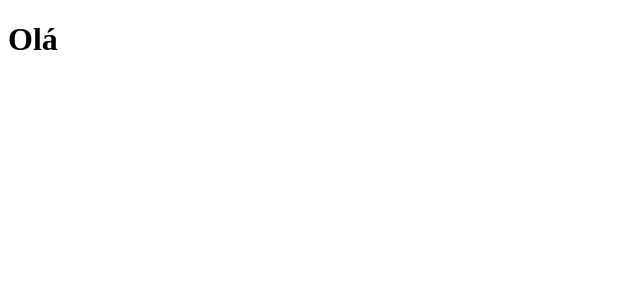
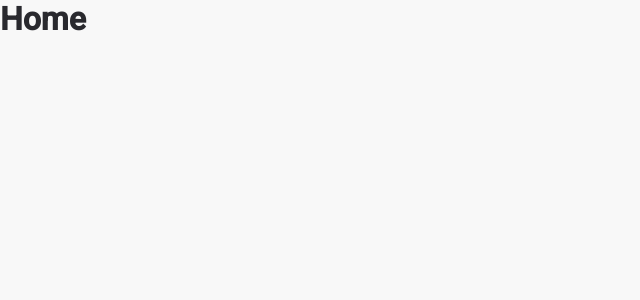
Before and after one commit to brunoamaia/pokedex-react, a React (Create React App) app in the folder web/: page / in a window 1280 px wide. Shown: the top 300 px of the page, without its empty margins (0-640 px from the left). Built offline with nearby package versions, Linux system fonts and the light colour scheme.

Commit message:
create route to home page

```diff
--- a/web/package.json
+++ b/web/package.json
@@ -9,6 +9,7 @@
     "axios": "^0.21.1",
     "react": "^17.0.2",
     "react-dom": "^17.0.2",
+    "react-router-dom": "^5.2.0",
     "react-scripts": "^4.0.3",
     "styled-components": "^5.3.0",
     "web-vitals": "^1.0.1"
@@ -40,6 +41,8 @@
   "devDependencies": {
     "@types/react": "^17.0.14",
     "@types/react-dom": "^17.0.9",
+    "@types/react-router-dom": "^5.1.8",
+    "@types/styled-components": "^5.1.11",
     "@typescript-eslint/eslint-plugin": "^4.28.2",
     "@typescript-eslint/parser": "^4.28.2",
     "eslint": "^7.30.0",
--- a/web/public/index.html
+++ b/web/public/index.html
@@ -1,43 +1,24 @@
 <!DOCTYPE html>
 <html lang="en">
+
 <head>
   <meta charset="utf-8" />
+  <meta name="viewport" content="width=device-width, initial-scale=1" />
+
   <link rel="icon" href="%PUBLIC_URL%/favicon.ico" />
-    <meta name="viewport" content="width=device-width, initial-scale=1" />
-    <meta name="theme-color" content="#000000" />
-    <meta
-      name="description"
-      content="Web site created using create-react-app"
-    />
-    <link rel="apple-touch-icon" href="%PUBLIC_URL%/logo192.png" />
-    <!--
-      manifest.json provides metadata used when your web app is installed on a
-      user's mobile device or desktop. See https://developers.google.com/web/fundamentals/web-app-manifest/
-    -->
-    <link rel="manifest" href="%PUBLIC_URL%/manifest.json" />
-    <!--
-      Notice the use of %PUBLIC_URL% in the tags above.
-      It will be replaced with the URL of the `public` folder during the build.
-      Only files inside the `public` folder can be referenced from the HTML.
+  <link rel="apple-touch-icon" href="%PUBLIC_URL%/favicon.ico" />
 
-      Unlike "/favicon.ico" or "favicon.ico", "%PUBLIC_URL%/favicon.ico" will
-      work correctly both with client-side routing and a non-root public URL.
-      Learn how to configure a non-root public URL by running `npm run build`.
-    -->
-    <title>React App</title>
+  <link rel="preconnect" href="https://fonts.googleapis.com">
+  <link rel="preconnect" href="https://fonts.gstatic.com" crossorigin>
+  <link href="https://fonts.googleapis.com/css2?family=Poppins:wght@400;700&family=Roboto:wght@400;500&display=swap"
+    rel="stylesheet">
+
+  <title>Pokedex</title>
 </head>
+
 <body>
   <noscript>You need to enable JavaScript to run this app.</noscript>
   <div id="root"></div>
-    <!--
-      This HTML file is a template.
-      If you open it directly in the browser, you will see an empty page.
+</body>
 
-      You can add webfonts, meta tags, or analytics to this file.
-      The build step will place the bundled scripts into the <body> tag.
-
-      To begin the development, run `npm start` or `yarn start`.
-      To create a production bundle, use `npm run build` or `yarn build`.
-    -->
-  </body>
 </html>
--- a/web/src/App.tsx
+++ b/web/src/App.tsx
@@ -1,8 +1,13 @@
+import Routes from './routes'
+
+import { GlobalStyle } from './CSSReset'
+
 function App() {
   return (
-    <div className="App">
-      <h1> Olá </h1>
-    </div>
+    <>
+      <GlobalStyle />
+      <Routes />
+    </>
   )
 }
 
--- /dev/null
+++ b/web/src/CSSReset.tsx
@@ -0,0 +1,18 @@
+import { createGlobalStyle } from 'styled-components'
+
+export const GlobalStyle = createGlobalStyle`
+  * {
+    margin: 0;
+    padding: 0;
+    box-sizing: border-box;
+  }
+
+  body {
+    background-color: #F8F8F8;
+    color: #29292E;
+  }
+
+  body, input, button, textarea {
+    font: 400 16px 'Roboto', sans-serif;
+  }
+`
--- /dev/null
+++ b/web/src/pages/Home/index.tsx
@@ -0,0 +1,7 @@
+export function Home() {
+  return (
+    <div>
+      <h1>Home</h1>
+    </div>
+  )
+}
--- /dev/null
+++ b/web/src/routes.tsx
@@ -0,0 +1,13 @@
+import { BrowserRouter, Route } from 'react-router-dom'
+
+import { Home } from './pages/Home'
+
+function Routes() {
+  return (
+    <BrowserRouter>
+      <Route path="/" component={Home} exact />
+    </BrowserRouter>
+  )
+}
+
+export default Routes
```
Also changed, not shown: web/.eslintrc.json, 2 other files (tests, documents, lock files or other folders). Lines whose indentation alone changed are shown as unchanged.
